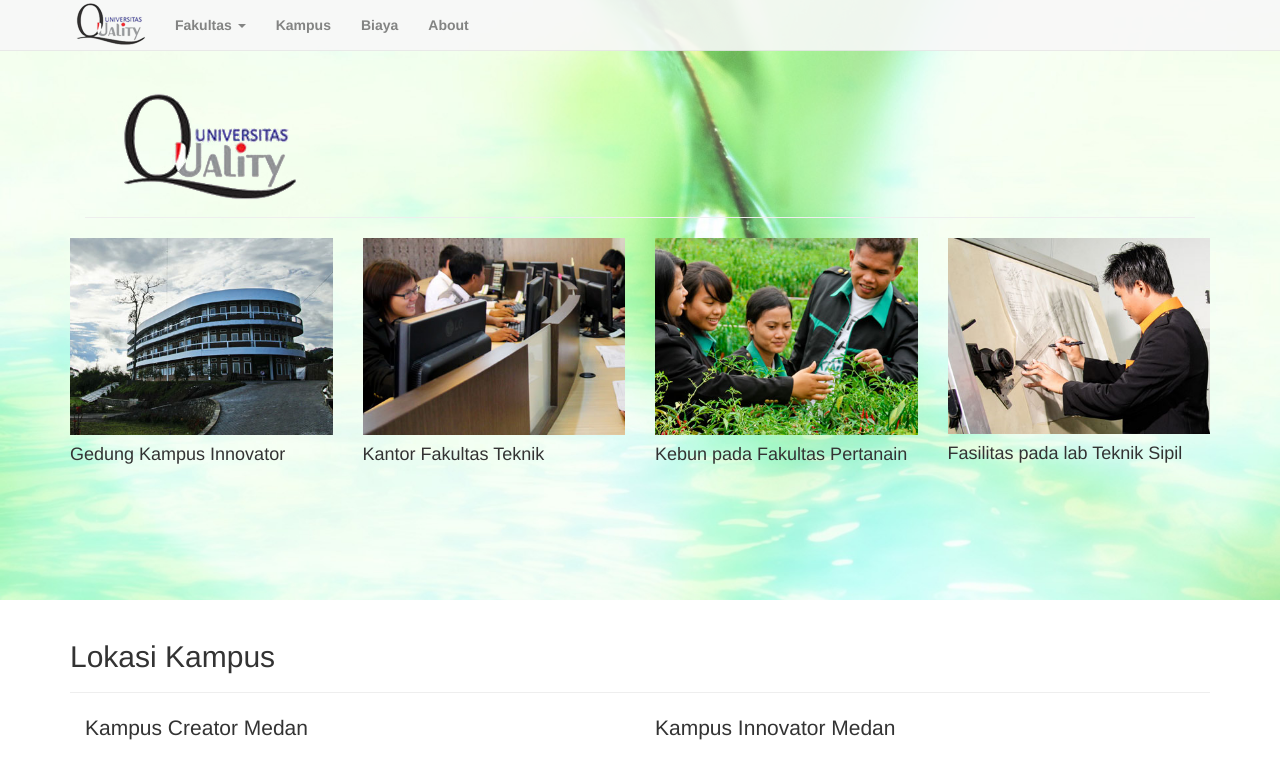
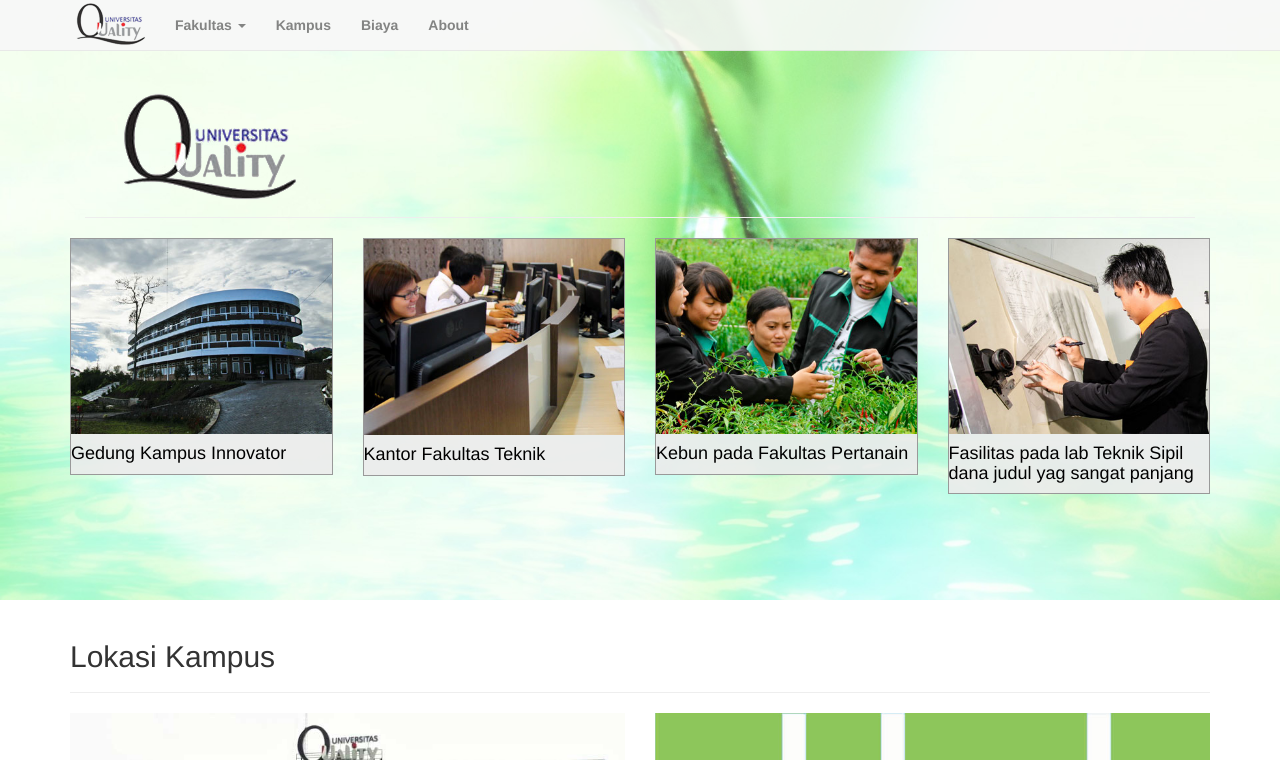
Before and after one commit to alifahfathonah/universitas_quality, a PHP site: page / in a window 1280 px wide. Shown: the top 760 px of the page. Run offline with PHP 8.4, Linux system fonts and the light colour scheme.

Commit message:
Penambahan bagian peta yang asli dan foto masing-masing kampus

```diff
--- a/index.php
+++ b/index.php
@@ -1,6 +1,6 @@
 <?php
+	// Untuk menghubungkan dengan Database
 	require('Connections/connection.php');
-	require('php-engine/tgl_indo.php');
 ?>
 <!DOCTYPE html>
 <html lang="en">
@@ -10,11 +10,31 @@
 		<meta http-equiv="X-UA-Compatible" content="IE=edge">
 		<meta name="viewport" content="width=device-width, maximum-scale=1.0, minimum-scale=1.0, initial-scale=1.0" />
 
-		<title>Universitas Quality</title>
+		<title>Home Universitas Quality</title>
 
 		<!-- Bootstrap core CSS -->
 		<link href="css/bootstrap.css" rel="stylesheet">
 		<link href="css/my_style.css" rel="stylesheet">
+		<style type="text/css">
+
+			.jumbotron {
+				background:url(images/leaf.jpg) no-repeat center;
+				background-size:cover;
+				min-height:600px;
+				margin:0px;
+				padding-bottom:0px;
+			}
+
+			a.link_berita {
+				border:1px solid #999;
+				display:block;
+				background-color:RGBA(235,235,235, 0.9);
+				color:black;
+
+				margin-bottom:20px;
+			}
+
+		</style>
 
 		<!-- Just for debugging purposes. Don't actually copy this line! -->
 		<!--[if lt IE 9]><script src="js/ie8-responsive-file-warning.js"></script><![endif]-->
@@ -91,23 +111,31 @@
 			<div class="row">
 
 				<div class="col-md-3 col-sm-6 col-xs-6">
+					<a class="link_berita" href="berita.php">
 						<img src="images/home/gedung.png" class="img-responsive">
 						<h4>Gedung Kampus Innovator</h4>
+					</a>
 				</div>
 
 				<div class="col-md-3 col-sm-6 col-xs-6">
+					<a class="link_berita" href="berita.php">
 						<img src="images/home/kantor.png" class="img-responsive">
 						<h4>Kantor Fakultas Teknik</h4>
+					</a>
 				</div>
 
 				<div class="col-md-3 col-sm-6 col-xs-6">
+					<a class="link_berita" href="berita.php">
 						<img src="images/home/kebun.png" class="img-responsive">
 						<h4>Kebun pada Fakultas Pertanain</h4>
+					</a>
 				</div>
 
 				<div class="col-md-3 col-sm-6 col-xs-6">
+					<a class="link_berita" href="berita.php">
 						<img src="images/home/teknik.png" class="img-responsive">
-					<h4>Fasilitas pada lab Teknik Sipil</h4>
+						<h4>Fasilitas pada lab Teknik Sipil dana judul yag sangat panjang</h4>
+					</a>
 				</div>
 
 			</div>
@@ -132,56 +160,71 @@
 					<h2>Lokasi Kampus</h2>
 				</div>
 
+                <div class="row">
                     <div class="col-md-6 col-sm-6">
 
-					<p class="lead">Kampus Creator Medan</p>
+                            <img src="images/gedung-creator.JPG" class="img-responsive">
 
-					<div class="special">
-						<div class="special-img">
-							<a href="#">
-								<img src="images/map.jpg" class="img-responsive " alt="Kampus Creator">
-								<span>
-									<p>
-										<br>
+                            <h3><strong>Kampus Creator Medan</strong></h3>
+                            <p class="lead">
                                 Jl. Ring Road Ngumban Surbakti No. 18 Medan<br>
                                 Simpang Quality<br>
                                 <strong>Telp/Fax. (061) 8004 7003</strong>
                             </p>
-								</span>
-							</a>
                     </div>
+
+                    <div class="col-md-6 col-sm-6">
+                        <img src="images/map-creator.jpg" class="img-responsive " alt="Kampus Creator">
                     </div>
 
                 </div>
 
-				<div class="col-md-6 col-sm-6">
+                <hr>
 
-					<p class="lead">Kampus Innovator Medan</p>
+                <div class="row" style="margin-top:25px;">
 
-					<div class="special">
-						<div class="special-img">
-							<a href="#">
-								<img src="images/map.jpg" class="img-responsive" alt="Kampus Innovator">
-								<span>
-									<p>
-										<br>
+                    <!-- nilai "visible-xs" pada kelas berguna untuk
+                        menampilkan hanya pada layar hape
+                    -->
+                    <div class="col-md-6 col-sm-6 visible-xs">
+
+                            <img src="images/gedung-innovator.JPG" class="img-responsive">
+
+                            <h3><strong>Kampus Innovator Medan</strong></h3>
+                            <p class="lead">
 								Quality Hill<br>
 								Peceran - Lau Gumba Kecamatan Berastagi<br>
 								<strong>Telp. (06288) 92188</strong>
                             </p>
-								</span>
-							</a>
                     </div>
+
+
+                    <div class="col-md-6 col-sm-6">
+                        <img src="images/map-innovator.jpg" class="img-responsive " alt="Kampus Innovator">
+                    </div>
+
+
+                    <!-- nilai "hidden-xs" pada kelas berguna untuk
+                        menyembunyikan hanya pada layar hape.
+                        GUNA: Untuk memperbaiki perubahan layout yg terjadi.
+                    -->
+                    <div class="col-md-6 col-sm-6 hidden-xs">
+
+                            <img src="images/gedung-innovator.JPG" class="img-responsive">
+
+                            <h3><strong>Kampus Innovator Medan</strong></h3>
+                            <p class="lead">
+								Quality Hill<br>
+								Peceran - Lau Gumba Kecamatan Berastagi<br>
+								<strong>Telp. (06288) 92188</strong>
+                            </p>
                     </div>
 
                 </div>
 
 
-
 			</div>
 			<!-- END-Baris Informasi Lokasi Kampus -->
-
-
 
 	  </div>
 
@@ -198,14 +241,12 @@
 </div>
 <!-- END-Konten di bawah header -->
 
+    <!--
+    Code JavaScript (Library bawaan bootstrap)
+    utk mengaktifkan fitur dropdown pada navigasi fakultas.
+    -->
 	<script src="js/jquery.js"></script>
 	<script src="js/bootstrap.min.js"></script>
-	<script src="js/aplikasi.js" type="text/javascript"></script>
-	<script>
-
-
-
-	</script>
 
   </body>
 </html>
```
Lines whose indentation alone changed are shown as unchanged.
